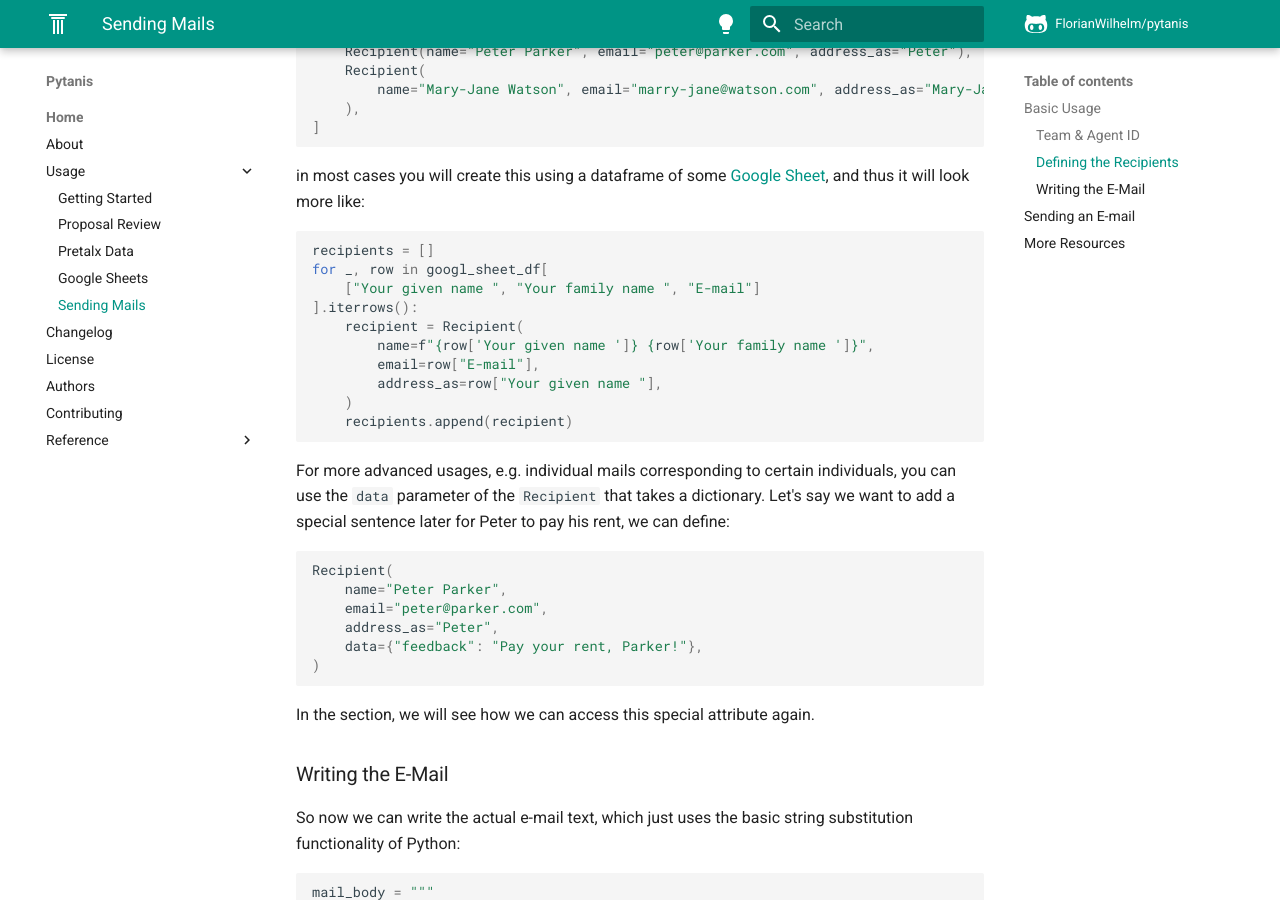
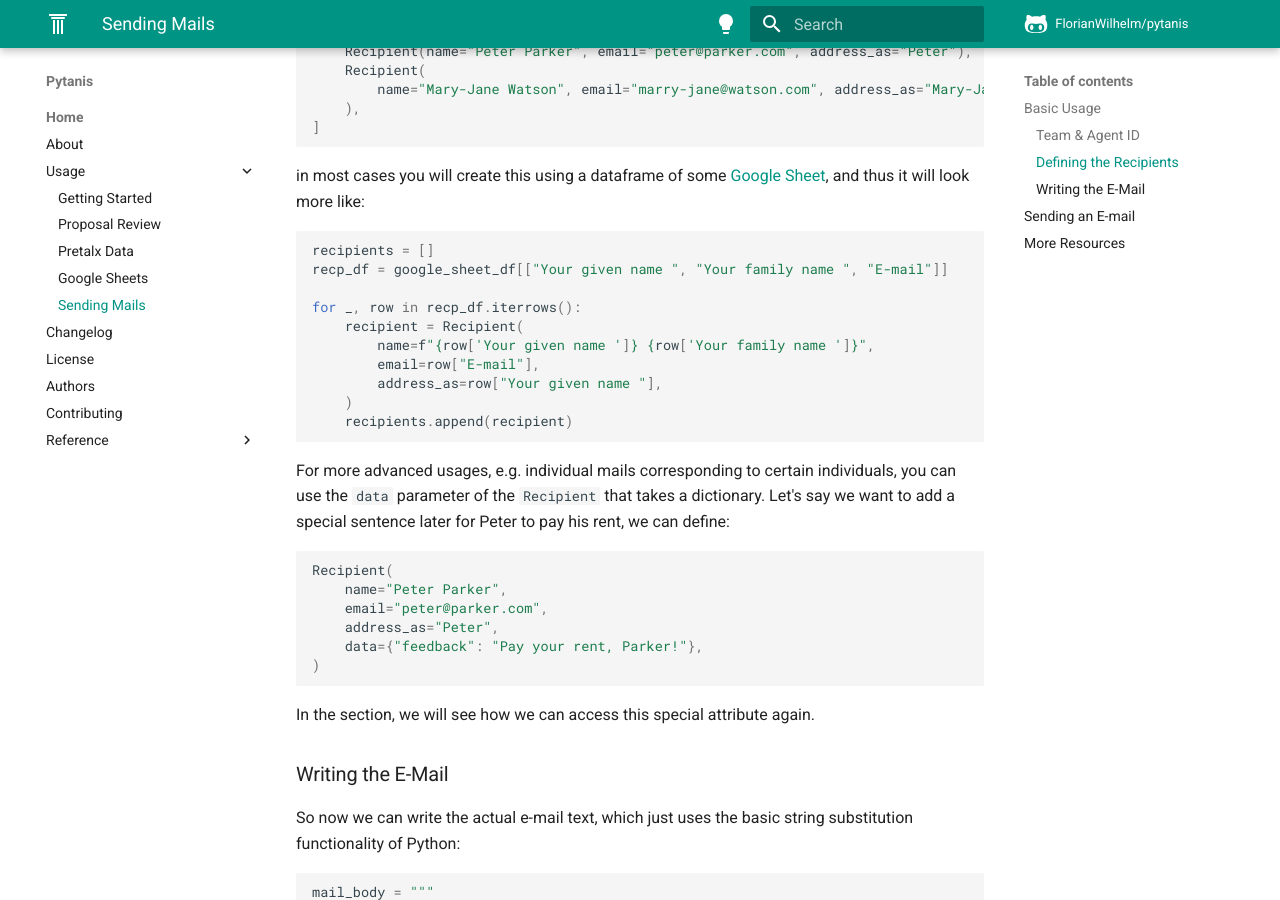
Before and after one commit to FlorianWilhelm/pytanis, an MkDocs documentation site: the page built from docs/usage/mail.md, in a window 1280 px wide and 900 px high, scrolled down 826 px. Built offline with MkDocs 1.6.1 and Material for MkDocs 9.7.7, drawn with Linux system fonts in a browser that asks for light colours; comment, search, counter and statistics services are not loaded; the version menu is left out.

Commit message:
Format source code nicer

````diff
--- a/docs/usage/mail.md
+++ b/docs/usage/mail.md
@@ -35,9 +35,9 @@
 in most cases you will create this using a dataframe of some [Google Sheet], and thus it will look more like:
 ```python
 recipients = []
-for _, row in googl_sheet_df[
-    ["Your given name ", "Your family name ", "E-mail"]
-].iterrows():
+recp_df = google_sheet_df[["Your given name ", "Your family name ", "E-mail"]]
+
+for _, row in recp_df.iterrows():
     recipient = Recipient(
         name=f"{row['Your given name ']} {row['Your family name ']}",
         email=row["E-mail"],
````
